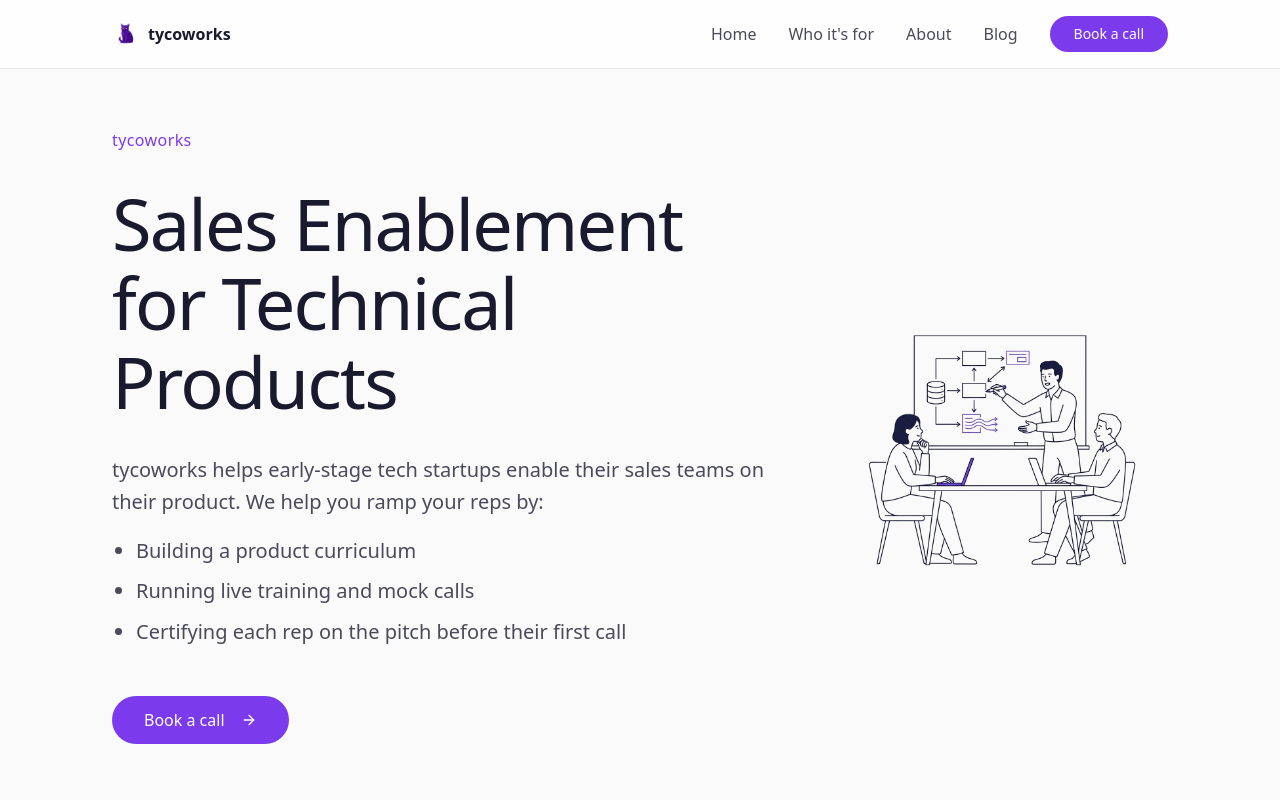
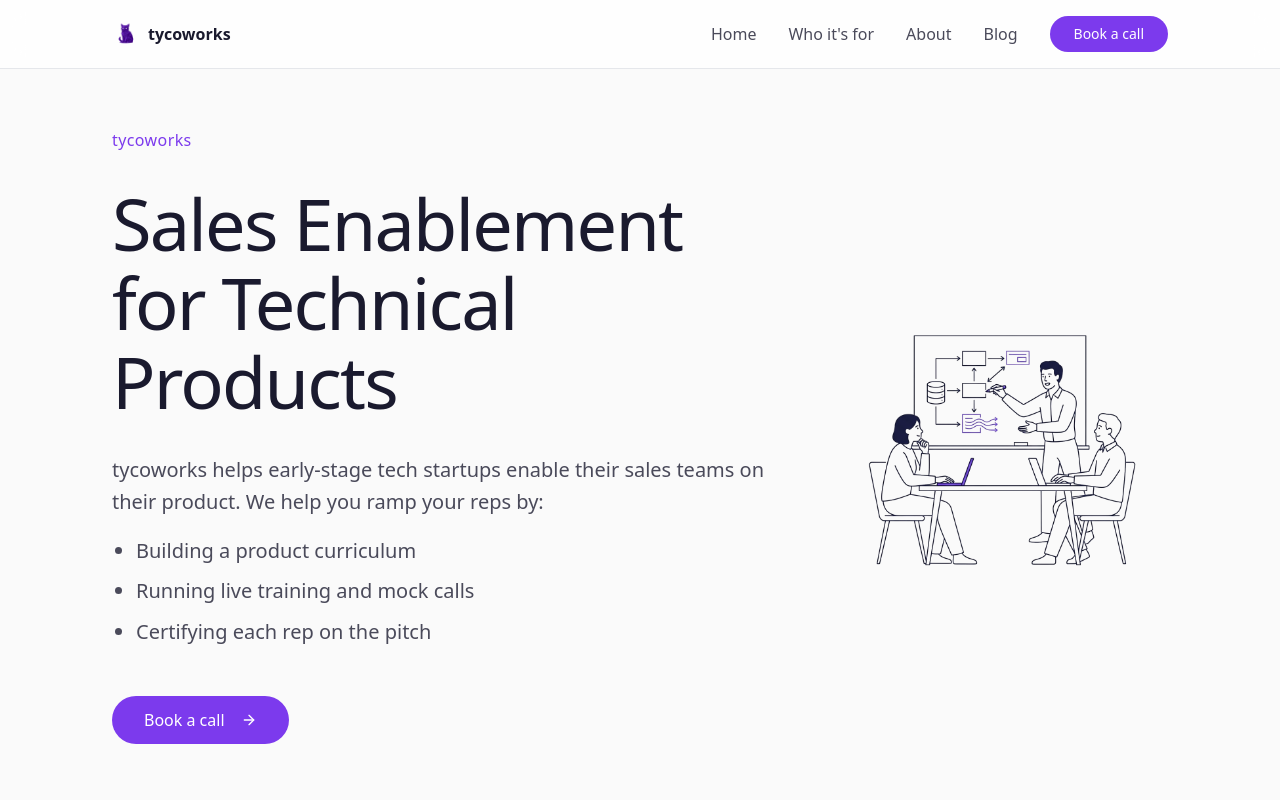
Before and after one commit to tycoworks/website, a Next.js app: page / in a window 1280 px wide. Shown: the top 800 px of the page. Built offline with nearby package versions, Linux system fonts and the light colour scheme.

Commit message:
Shorten the certification bullet

```diff
--- a/src/app/page.tsx
+++ b/src/app/page.tsx
@@ -169,7 +169,7 @@ export default function Home() {
             <motion.ul className="text-lg md:text-xl text-[#4a4a5a] leading-relaxed mb-12 space-y-2 list-disc pl-6" variants={fadeUp}>
               <li>Building a product curriculum</li>
               <li>Running live training and mock calls</li>
-              <li>Certifying each rep on the pitch before their first call</li>
+              <li>Certifying each rep on the pitch</li>
             </motion.ul>
 
             <motion.div variants={fadeUp}>
```
